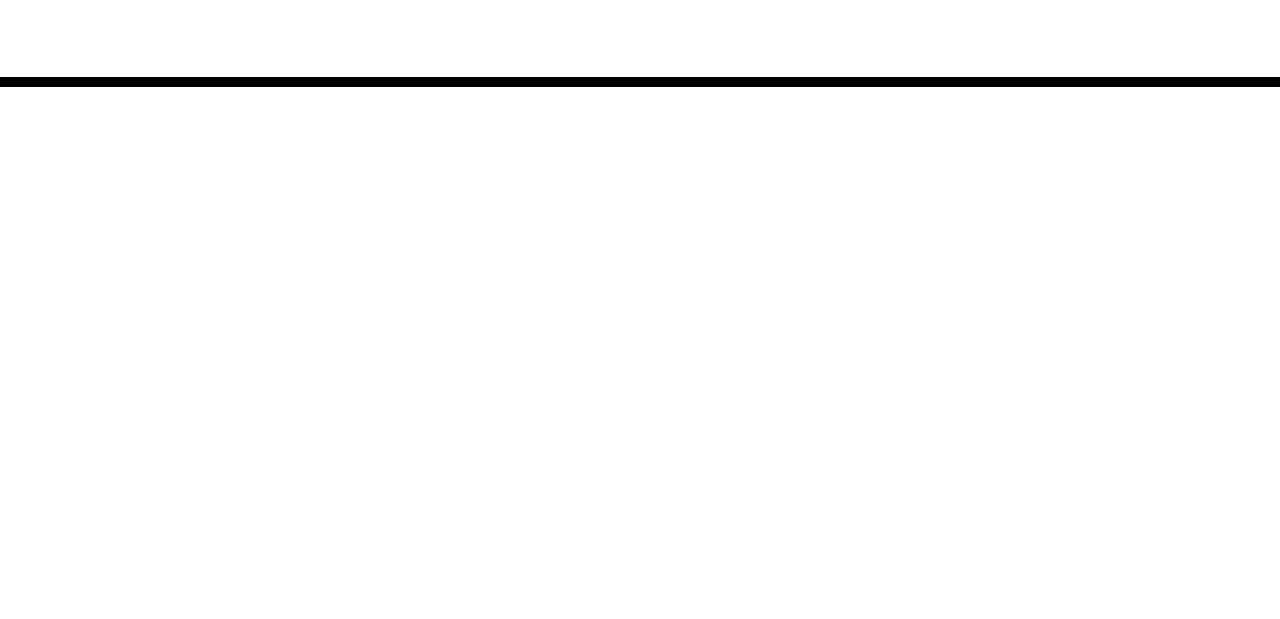
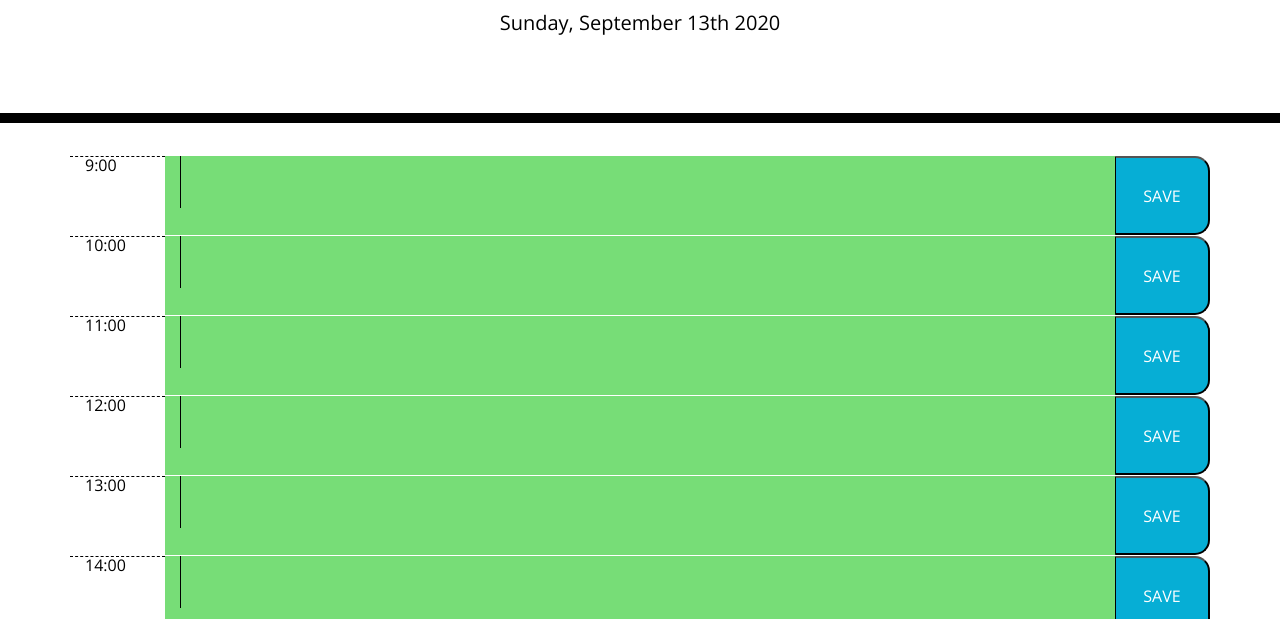
Before and after one commit to arbdt/work-day-scheduler, a plain HTML site: page Develop/index.html in a window 1280 px wide. Shown: the part 181-800 px from the top of the page. Drawn offline with nearby package versions, Linux system fonts and the light colour scheme.

Commit message:
added functionality to display current day in jumbotron and populate container with hour time slots and color them according to past/present/future

```diff
--- a/Develop/index.html
+++ b/Develop/index.html
@@ -34,5 +34,93 @@
 
     <script src="https://code.jquery.com/jquery-3.4.1.min.js"></script>
     <script src="https://cdnjs.cloudflare.com/ajax/libs/moment.js/2.24.0/moment.min.js"></script>
+    <script>
+
+
+// document ready function
+$(document).ready(function(){
+
+// variables
+var eventStorage = window.localStorage;
+let currentDayDisplay = $("#currentDay");
+
+// display current day
+function updateCurrentDay(){
+  //for the element $("#currentDay")
+  console.log(currentDayDisplay);
+  let currentDayString = moment().format("dddd, MMMM Do YYYY");
+  console.log(currentDayString);
+  currentDayDisplay.text(currentDayString);
+}
+
+updateCurrentDay();
+
+
+//timeblock generation
+function displayTimeblocks(){
+    for (var h = 9; h < 18; h++){
+        let newTimeBlock = document.createElement("div"); // create row in container
+        newTimeBlock.setAttribute("class", "row");
+        $(".container").append(newTimeBlock);
+
+        let newHourTitle = document.createElement("aside"); //create hour display
+        newHourTitle.setAttribute("class", "hour col-1");
+        newHourTitle.textContent = `${h}:00`;
+        newTimeBlock.appendChild(newHourTitle);
+
+        let newEventDisplay = document.createElement("main"); //create event display
+        newEventDisplay.setAttribute("class", "description col-10");
+        newEventDisplay.setAttribute("id", `event${h}00`);
+        let eventEditArea = document.createElement("textarea");
+        newEventDisplay.appendChild(eventEditArea);
+        newTimeBlock.appendChild(newEventDisplay);
+
+        let newSaveButton = document.createElement("button");
+        newSaveButton.setAttribute("class", "saveBtn col-1");
+        newSaveButton.textContent = `SAVE`;
+        newTimeBlock.appendChild(newSaveButton);
+
+        colorByHour(h, newEventDisplay);
+    }
+}
+
+displayTimeblocks();
+// color time blocks according to past/present/future
+function colorByHour(hour, eventSlot){
+  let currentHour = moment().hour();
+  console.log(`Current hour is ${currentHour}`);
+  if (hour < currentHour){
+    eventSlot.setAttribute("class", "past description col-10");
+  } else if (hour == currentHour){
+    eventSlot.setAttribute("class", "present description col-10");
+  } else if (hour > currentHour){
+    eventSlot.setAttribute("class", "future description col-10");
+  }
+}
+
+// local storage retrieval
+let scheduledEvents = [];
+function getScheduledEvents(){
+  let savedEvents = [];
+  JSON.parse(eventStorage);
+}
+
+//local storage saving
+
+// event creation or editing
+let saveEventBtn = $(".saveBtn");
+saveEventBtn.click();
+
+
+/* FLOW:
+- retrieve existing entries from storage
+- create timeblocks and fill
+- get current time and compare hout
+    - if past, .past. if present, .present. if future, .future
+- allow user to edit text of new or existing events and save to storage
+*/
+
+}) // end of document.ready()
+    </script>
   </body>
 </html>
```
Also changed, not shown: Develop/script.js (added, +43 -0 lines).
